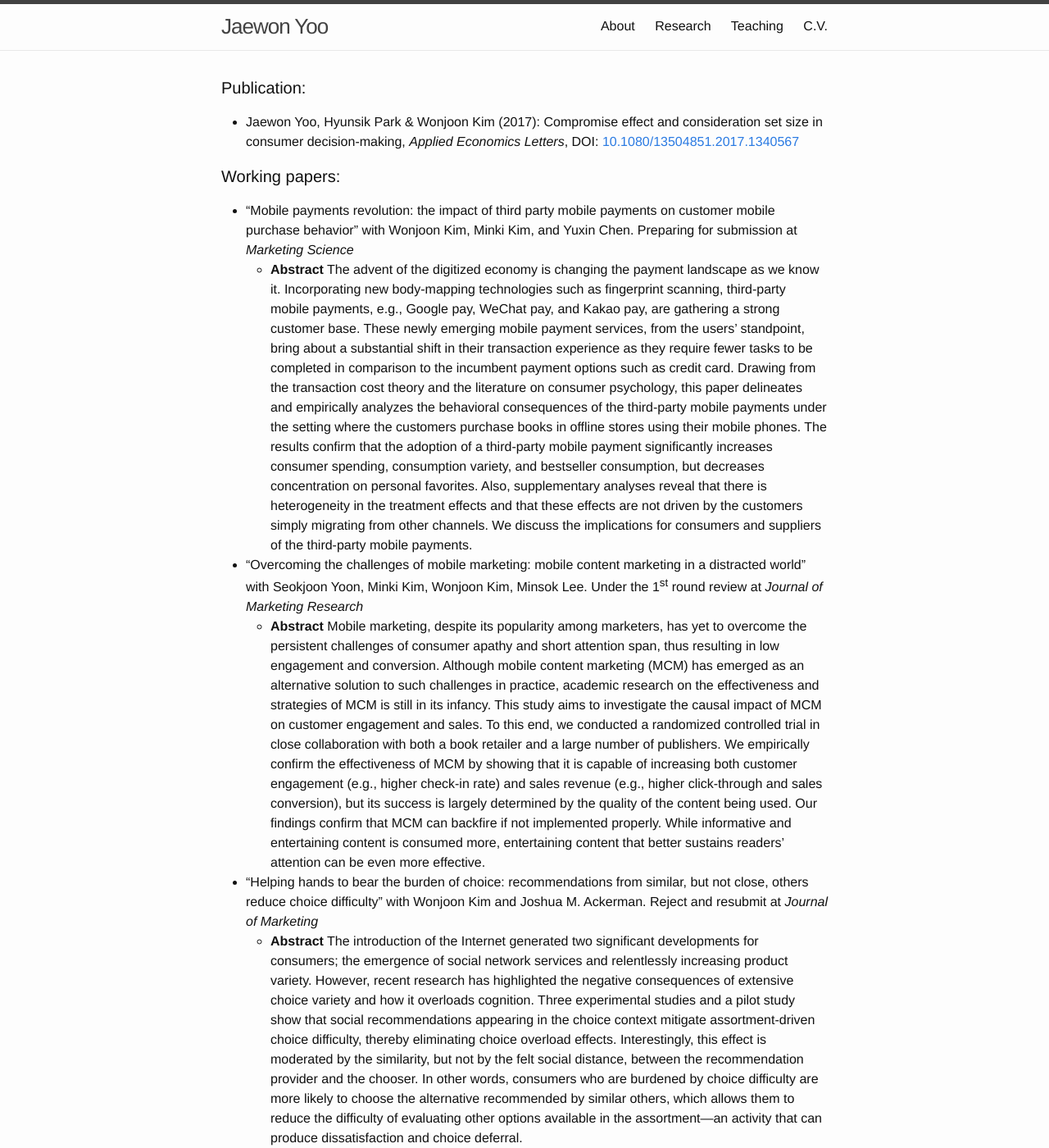
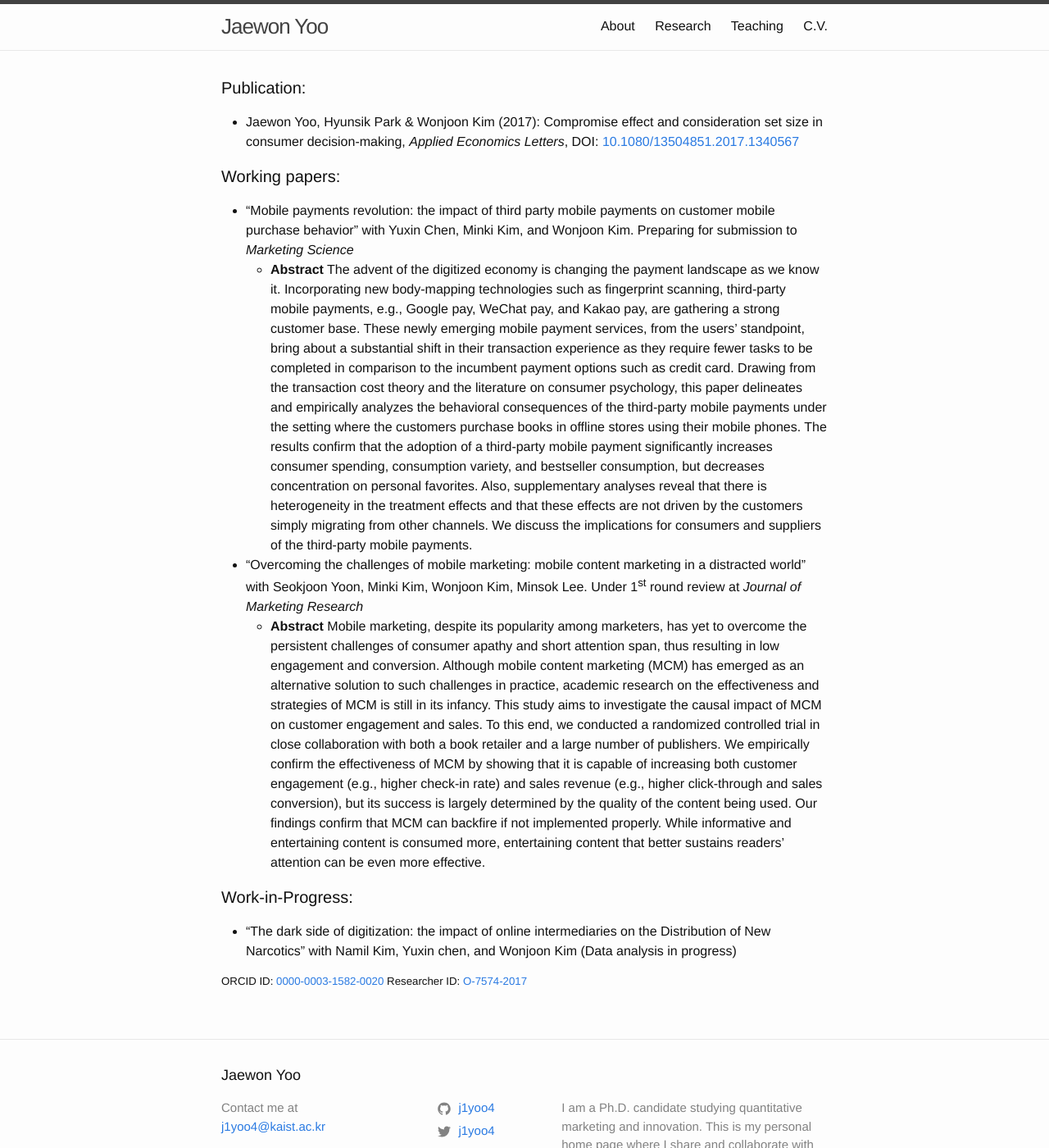
Before and after one commit to j1yoo/j1yoo.github.io, a Jekyll site: the page built from research.markdown, in a window 1280 px wide and 1400 px high. Shown: the whole window at 82% size. Built offline with Jekyll 4.4.1, drawn with Linux system fonts in a browser that asks for light colours.

Commit message:
Update research.markdown

```diff
--- a/research.markdown
+++ b/research.markdown
@@ -8,14 +8,11 @@
 * Jaewon Yoo, Hyunsik Park & Wonjoon Kim (2017): Compromise effect and consideration set size in consumer decision-making, _Applied Economics Letters_, DOI: [10.1080/13504851.2017.1340567](http://www.tandfonline.com/doi/abs/10.1080/13504851.2017.1340567){:target="_blank"}
 
 #### Working papers:
-* "Mobile payments revolution: the impact of third party mobile payments on customer mobile purchase behavior" with Wonjoon Kim, Minki Kim, and Yuxin Chen. Preparing for submission at _Marketing Science_
+* "Mobile payments revolution: the impact of third party mobile payments on customer mobile purchase behavior" with Yuxin Chen, Minki Kim, and Wonjoon Kim. Preparing for submission to _Marketing Science_
   * __Abstract__  The advent of the digitized economy is changing the payment landscape as we know it. Incorporating new body-mapping technologies such as fingerprint scanning, third-party mobile payments, e.g., Google pay, WeChat pay, and Kakao pay, are gathering a strong customer base. These newly emerging mobile payment services, from the users’ standpoint, bring about a substantial shift in their transaction experience as they require fewer tasks to be completed in comparison to the incumbent payment options such as credit card. Drawing from the transaction cost theory and the literature on consumer psychology, this paper delineates and empirically analyzes the behavioral consequences of the third-party mobile payments under the setting where the customers purchase books in offline stores using their mobile phones. The results confirm that the adoption of a third-party mobile payment significantly increases consumer spending, consumption variety, and bestseller consumption, but decreases concentration on personal favorites. Also, supplementary analyses reveal that there is heterogeneity in the treatment effects and that these effects are not driven by the customers simply migrating from other channels. We discuss the implications for consumers and suppliers of the third-party mobile payments.
 
-* "Overcoming the challenges of mobile marketing: mobile content marketing in a distracted world" with Seokjoon Yoon, Minki Kim, Wonjoon Kim, Minsok Lee. Under the 1<sup>st</sup> round review at _Journal of Marketing Research_
+* "Overcoming the challenges of mobile marketing: mobile content marketing in a distracted world" with Seokjoon Yoon, Minki Kim, Wonjoon Kim, Minsok Lee. Under 1<sup>st</sup> round review at _Journal of Marketing Research_
   * __Abstract__  Mobile marketing, despite its popularity among marketers, has yet to overcome the persistent challenges of consumer apathy and short attention span, thus resulting in low engagement and conversion. Although mobile content marketing (MCM) has emerged as an alternative solution to such challenges in practice, academic research on the effectiveness and strategies of MCM is still in its infancy. This study aims to investigate the causal impact of MCM on customer engagement and sales. To this end, we conducted a randomized controlled trial in close collaboration with both a book retailer and a large number of publishers. We empirically confirm the effectiveness of MCM by showing that it is capable of increasing both customer engagement (e.g., higher check-in rate) and sales revenue (e.g., higher click-through and sales conversion), but its success is largely determined by the quality of the content being used. Our findings confirm that MCM can backfire if not implemented properly. While informative and entertaining content is consumed more, entertaining content that better sustains readers' attention can be even more effective.
-
-* "Helping hands to bear the burden of choice: recommendations from similar, but not close, others reduce choice difficulty" with Wonjoon Kim and Joshua M. Ackerman. Reject and resubmit at _Journal of Marketing_
-  * __Abstract__  The introduction of the Internet generated two significant developments for consumers; the emergence of social network services and relentlessly increasing product variety. However, recent research has highlighted the negative consequences of extensive choice variety and how it overloads cognition. Three experimental studies and a pilot study show that social recommendations appearing in the choice context mitigate assortment-driven choice difficulty, thereby eliminating choice overload effects. Interestingly, this effect is moderated by the similarity, but not by the felt social distance, between the recommendation provider and the chooser. In other words, consumers who are burdened by choice difficulty are more likely to choose the alternative recommended by similar others, which allows them to reduce the difficulty of evaluating other options available in the assortment---an activity that can produce dissatisfaction and choice deferral.
 
 #### Work-in-Progress:
 * "The dark side of digitization: the impact of online intermediaries on the Distribution of New Narcotics" with Namil Kim, Yuxin chen, and Wonjoon Kim (Data analysis in progress)
```
